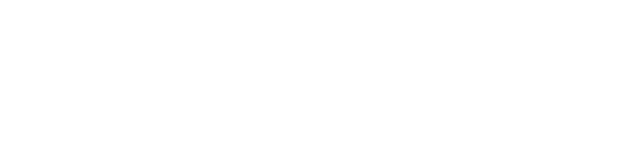
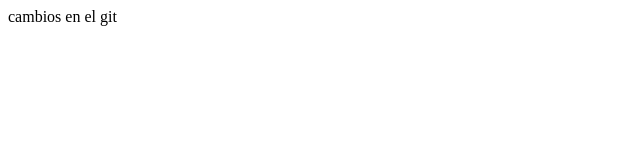
Before and after one commit to peekaboo212/proyectoCursoPrework, a plain HTML site: page index.html in a window 1280 px wide. Shown: the whole page, without its empty margins (0-640 px from the left). Drawn offline with Linux system fonts and the light colour scheme.

Commit message:
agregamos cambios

```diff
--- a/index.html
+++ b/index.html
@@ -7,6 +7,6 @@
     <title>Document</title>
 </head>
 <body>
-
+    cambios en el git
 </body>
 </html>
```
